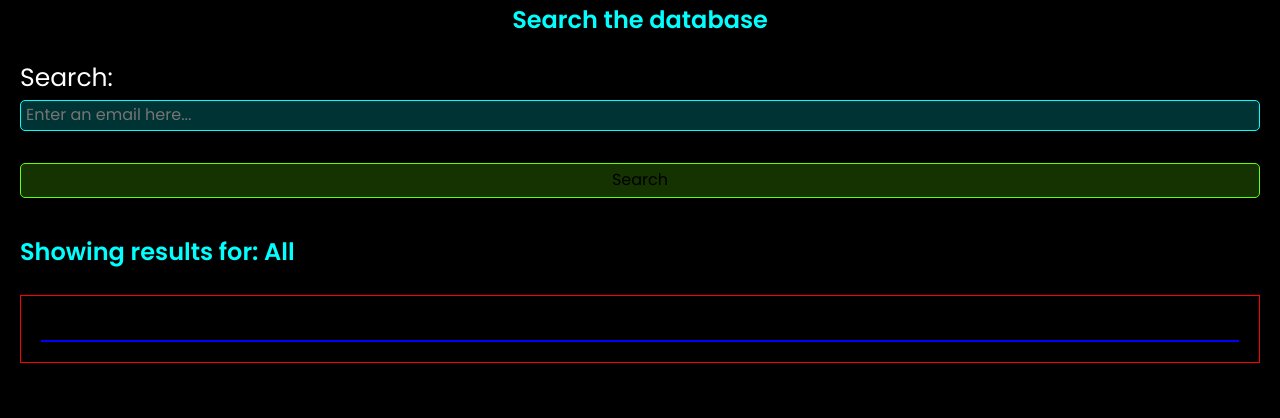
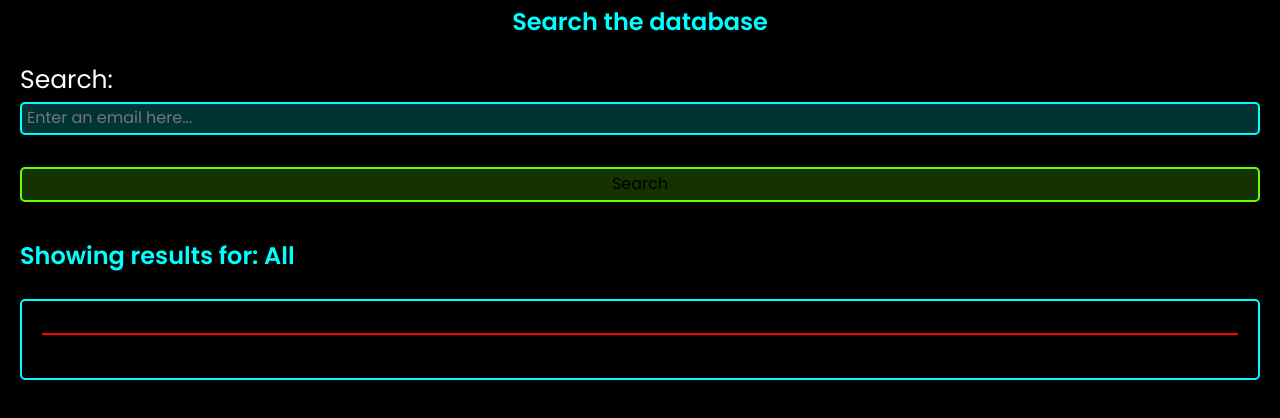
Before and after one commit to liamsinc/javascript-array-reflection, a plain HTML site: page search.html in a window 1280 px wide. Shown: the part 186-604 px from the top of the page. Drawn offline with Linux system fonts and the light colour scheme.

Commit message:
updated css styles across the website. Validated content is viewable from screen width 250px and up.

```diff
--- a/scss/modules/_header.scss
+++ b/scss/modules/_header.scss
@@ -1,6 +1,6 @@
 #header {
     &__section {
-        border-bottom: em(1px) solid red;
+        border-bottom: em(2px) solid red;
     }
 
     &__wrapper {
--- a/scss/modules/_image-section.scss
+++ b/scss/modules/_image-section.scss
@@ -10,7 +10,7 @@
         padding: em(20px);
 
 
-        border-bottom: em(1px) solid red;
+        border-bottom: em(2px) solid red;
 
         text-align: center;
 
@@ -83,7 +83,7 @@
     &__img {
         width: em(200px);
         border-radius: em(5px);
-        border: 1px solid aqua;
+        border: em(2px) solid aqua;
 
         @include media-query(small) {
             width: em(400px);
--- a/scss/modules/_navbar.scss
+++ b/scss/modules/_navbar.scss
@@ -1,6 +1,6 @@
 #nav {
     &__section {
-        border-bottom: em(1px) solid red;
+        border-bottom: em(2px) solid red;
     }
 
     &__wrapper {
--- a/scss/modules/_results-section.scss
+++ b/scss/modules/_results-section.scss
@@ -17,29 +17,38 @@
 .results {
     &__item {
         @include wrapper-styles();
-        border: 1px solid red;
+        border: em(2px) solid $aqua;
+        border-radius: em(5px);
+        margin-bottom: em(30px);
 
     }
 
     &__email {
         @include title-styles();
+        text-align: center;
+        padding-bottom: em(10px);
+        border-bottom: em(2px) solid red;
     }
 
     &__img__box {
-        border: 1px solid blue;
+        display: flex;
+        flex-direction: row;
+        flex-wrap: wrap;
+        justify-content: center;
+
+        row-gap: em(30px);
+        column-gap: em(30px);
+
+
     }
 
     &__image {
-        width: em(200px);
+        width: em(180px);
         border-radius: em(5px);
-        border: 1px solid aqua;
+        border: em(2px) solid aqua;
 
-        @include media-query(small) {
-            width: em(400px);
-        }
-
-        @include media-query (medium) {
-            width: em(550px);
+        @include media-query(large) {
+            width: em(250px);
         }
     }
 }
--- a/scss/utilities/_mixins.scss
+++ b/scss/utilities/_mixins.scss
@@ -34,7 +34,7 @@
 
 @mixin button-styles ($color) {
 	outline: none;
-	border: 1px solid $color;
+	border: em(2px) solid $color;
 	border-radius: em(5px);
 	background-color: darken($color, 40%);
 
@@ -70,7 +70,7 @@
 
 @mixin input-field-styles ($color: $aqua) {
 	outline: none;
-	border: em(1px) solid $color;
+	border: em(2px) solid $color;
 	border-radius: em(5px);
 	padding: em(5px);
 	background-color: darken($color, 40%);
```
Also changed, not shown: css/style.css.
